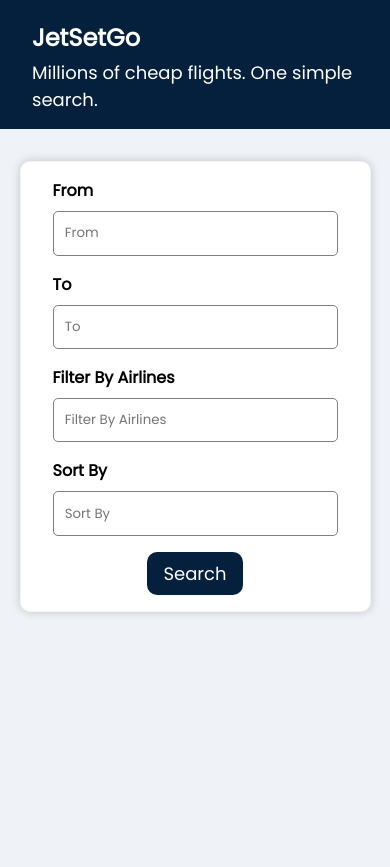
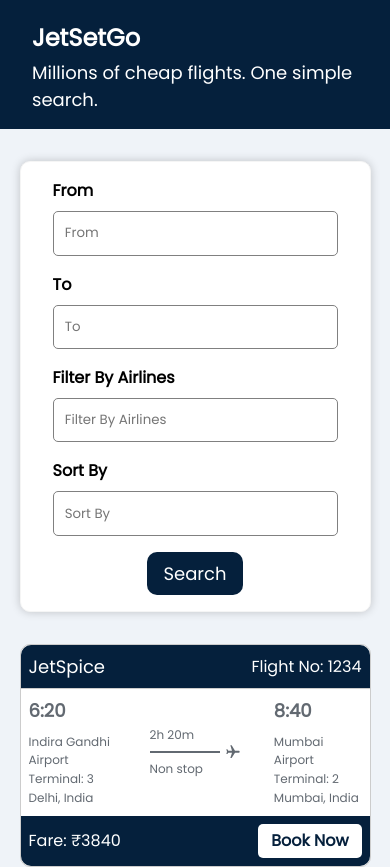
Before and after one commit to thegautamrohit/jet-set-go, a Next.js app: page / in a window 390 px wide. Before the commit the page ends 844 px from the top, so only its background shows below. Built offline with nearby package versions, Linux system fonts and the light colour scheme; no server answers.

Commit message:
Card ui responsive

```diff
--- a/src/app/components/common/Card/Card.js
+++ b/src/app/components/common/Card/Card.js
@@ -33,7 +33,7 @@
           cityName: "Mumbai",
           terminal: "2",
           airportCode: "BOM",
-          airportName: "Mumbai",
+          airportName: "Mumbai Airport",
           countryCode: "IN",
           countryName: "India",
         },
--- a/src/app/components/common/Card/Card.module.scss
+++ b/src/app/components/common/Card/Card.module.scss
@@ -29,8 +29,8 @@
   }
 
   .card__middle {
-    @include displayFlex(row, center, space-between, unset);
-    margin: 1rem 0;
+    @include displayFlex(row, center, center, 10%);
+    // margin: 1rem 0;
     padding: 0.8rem;
     color: var(--regular-color);
 
@@ -48,8 +48,6 @@
 
     .center {
       @include displayFlex(column, unset, unset, unset);
-      width: max-content;
-      margin: 0 auto;
 
       .duration {
         @include displayFlex(column, center, space-between, unset);
@@ -92,3 +90,158 @@
     }
   }
 }
+
+@media screen and (max-width: 1366px) {
+  .card__wrapper {
+    width: 75%;
+
+    .card__top {
+      @include displayFlex(row, center, space-between, unset);
+      border-bottom: 0.5px solid #ccc;
+      padding: 0.8rem;
+      p:first-child {
+        font-size: var(--text-lg);
+        font-weight: 500;
+      }
+      p {
+        span {
+          font-weight: 500;
+        }
+      }
+    }
+
+    .card__middle {
+      padding: 0.5rem;
+      height: 100%;
+
+      .left,
+      .right {
+        @include displayFlex(column, start, center, 1px);
+        p {
+          &:first-child {
+            font-size: var(--text-lg);
+            font-weight: 600;
+            margin-bottom: 0.5rem;
+          }
+          font-size: var(--text-sm);
+        }
+      }
+
+      .center {
+        .duration {
+          display: unset;
+          height: 100%;
+          p {
+            font-size: var(--text-sm);
+          }
+          div {
+            span {
+              height: 2px;
+              width: 70px;
+              background-color: #626971;
+            }
+          }
+        }
+      }
+    }
+
+    .card__bottom {
+      padding: 0.8rem;
+
+      p {
+        font-size: var(--text-base);
+        font-weight: 500;
+        color: #fff;
+      }
+
+      button {
+        border: 0px;
+
+        font-size: var(--text-base);
+        padding: 0.3rem 0.8rem;
+        cursor: pointer;
+        border-radius: 5px;
+        font-weight: 600;
+      }
+    }
+  }
+}
+
+@media screen and (max-width: 700px) {
+  .card__wrapper {
+    width: 90%;
+
+    .card__top {
+      @include displayFlex(row, center, space-between, unset);
+      border-bottom: 0.5px solid #ccc;
+      padding: 0.5rem;
+      p:first-child {
+        font-size: var(--text-lg);
+        font-weight: 500;
+      }
+      p {
+        span {
+          font-weight: 500;
+        }
+      }
+    }
+
+    .card__middle {
+      padding: 0.5rem;
+      align-items: start;
+      height: 100%;
+
+      .left,
+      .right {
+        width: 33%;
+        @include displayFlex(column, start, center, 1px);
+        p {
+          &:first-child {
+            font-size: var(--text-lg);
+            font-weight: 600;
+            margin-bottom: 0.5rem;
+          }
+          font-size: var(--text-xs);
+        }
+      }
+
+      .center {
+        margin: auto;
+        .duration {
+          display: unset;
+          height: 100%;
+          p {
+            font-size: var(--text-xs);
+          }
+          div {
+            span {
+              height: 2px;
+              width: 70px;
+              background-color: #626971;
+            }
+          }
+        }
+      }
+    }
+
+    .card__bottom {
+      padding: 0.5rem;
+
+      p {
+        font-size: var(--text-base);
+        font-weight: 500;
+        color: #fff;
+      }
+
+      button {
+        border: 0px;
+
+        font-size: var(--text-base);
+        padding: 0.3rem 0.8rem;
+        cursor: pointer;
+        border-radius: 5px;
+        font-weight: 600;
+      }
+    }
+  }
+}
--- a/src/app/page.jsx
+++ b/src/app/page.jsx
@@ -18,7 +18,7 @@
   return (
     <div>
       <FormFilter flightData={flightData} />
-      {/* <Card /> */}
+      <Card />
     </div>
   );
 }
```
